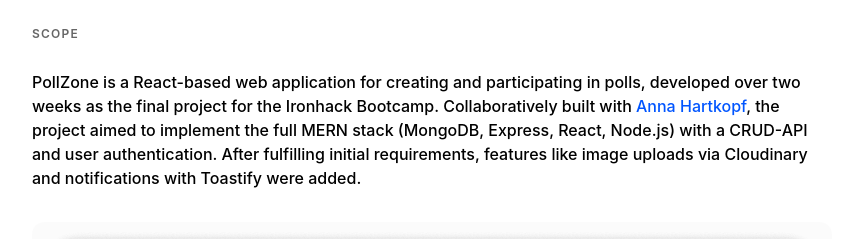
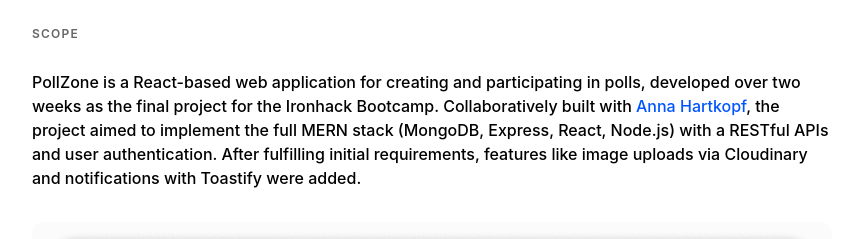
Before and after one commit to justArale/portfolio, a React (Vite) app: page /pollZone in a window 1280 px wide. Shown: the part 234-473 px from the top of the page, without its empty margins (208-1067 px from the left). Built offline with nearby package versions, Linux system fonts and the light colour scheme.

Commit message:
changed CRUD to RESTful

```diff
--- a/src/pages/BentoBookPage.jsx
+++ b/src/pages/BentoBookPage.jsx
@@ -74,15 +74,14 @@
             with jsonwebtoken, Mongoose, and cross-origin for backend
             operations, MongoDB Atlas for database management, and Cloudinary
             for image storage and handling.
-            <br />• Backend Development: The backend supports full CRUD
-            operations on an API connected to MongoDB via Mongoose.
-            Authentication is handled with JWT and bcrypt, ensuring secure
-            access. Additionally, Cloudinary is integrated for image uploads,
-            complementing the database operations.
+            <br />• Backend Development: The backend supports full RESTful APIs
+            connected to MongoDB via Mongoose. Authentication is handled with
+            JWT and bcrypt, ensuring secure access. Additionally, Cloudinary is
+            integrated for image uploads, complementing the database operations.
             <br />• Frontend Development: The frontend employs context for
             authentication, routes for side rendering, and connections to the
-            backend for CRUD operations. A loading skeleton is included to
-            provide visual feedback during data fetching, enhancing user
+            backend for RESTful APIs operations. A loading skeleton is included
+            to provide visual feedback during data fetching, enhancing user
             experience. Key Features: 1. Conditional Rendering: The application
             renders content conditionally based on user authentication status
             and recipe ownership. 2. Image Storage: Images are stored in a
--- a/src/pages/PollZonePage.jsx
+++ b/src/pages/PollZonePage.jsx
@@ -56,9 +56,10 @@
               Anna Hartkopf
             </a>
             , the project aimed to implement the full MERN stack (MongoDB,
-            Express, React, Node.js) with a CRUD-API and user authentication.
-            After fulfilling initial requirements, features like image uploads
-            via Cloudinary and notifications with Toastify were added.
+            Express, React, Node.js) with a RESTful APIs and user
+            authentication. After fulfilling initial requirements, features like
+            image uploads via Cloudinary and notifications with Toastify were
+            added.
           </p>
         )}
       </div>
```
